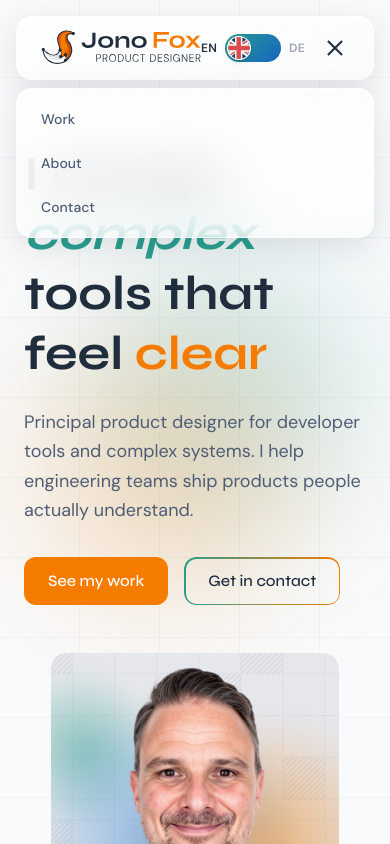
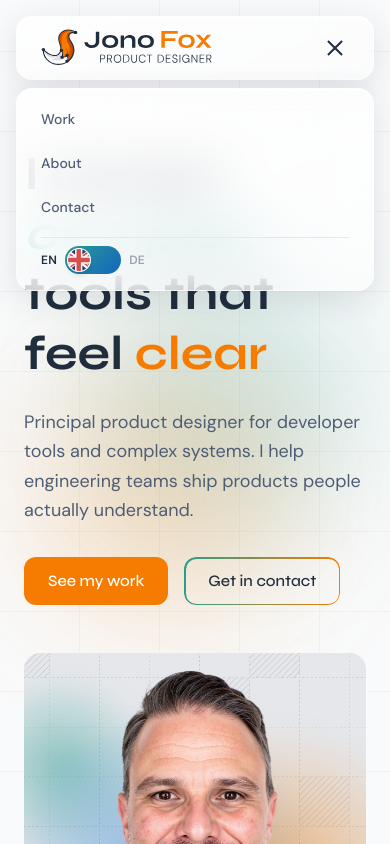
Before and after one commit to jonofoxdesign/jonofox-portfolio, a Next.js app: page /en in a window 390 px wide. Both pictures are taken after a click on the button "Toggle menu". Shown: the top 844 px of the page. Built offline with nearby package versions, Linux system fonts and the light colour scheme.

Commit message:
move language toggle into mobile menu, hero image full width on mobile

```diff
--- a/src/app/[locale]/page.tsx
+++ b/src/app/[locale]/page.tsx
@@ -126,7 +126,7 @@ export default function HomePage() {
             <img
               src="/hero-color.png"
               alt="Jono Fox"
-              className="w-72 md:w-full max-w-md rounded-2xl"
+              className="w-full max-w-md rounded-2xl"
             />
           </div>
         </div>
--- a/src/components/layout/Nav.tsx
+++ b/src/components/layout/Nav.tsx
@@ -49,7 +49,10 @@ export default function Nav() {
           </nav>
 
           <div className="flex items-center gap-4">
-            <LanguageToggle />
+            {/* Language toggle — desktop only */}
+            <div className="hidden md:flex">
+              <LanguageToggle />
+            </div>
             {/* Hamburger — mobile only */}
             <button
               className="md:hidden flex flex-col gap-1.5 p-1"
@@ -83,6 +86,10 @@ export default function Nav() {
                 {link.label}
               </Link>
             ))}
+            {/* Language toggle — inside mobile menu */}
+            <div className="pt-2 border-t border-surface-muted">
+              <LanguageToggle />
+            </div>
           </div>
         )}
       </div>
```
